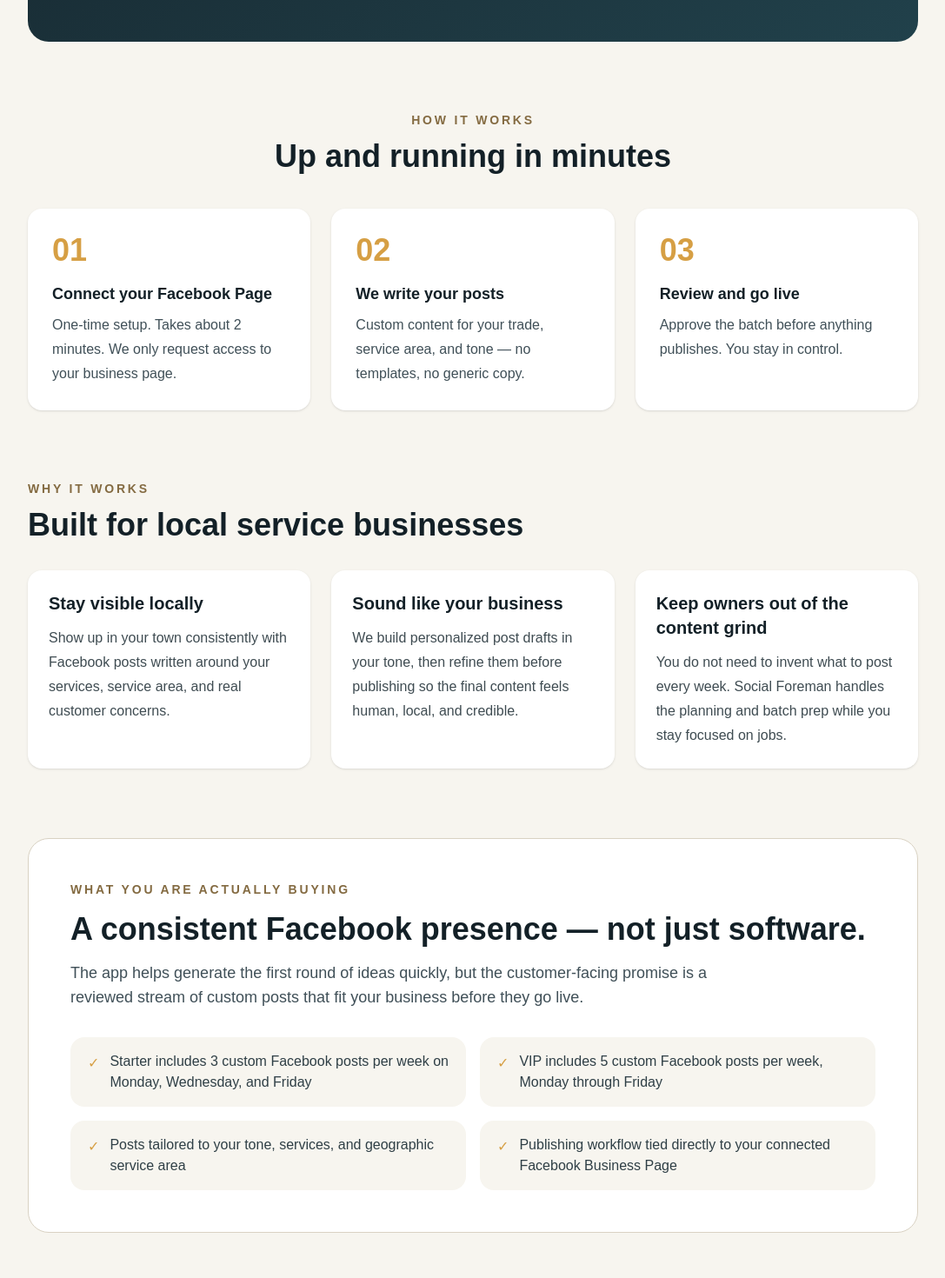
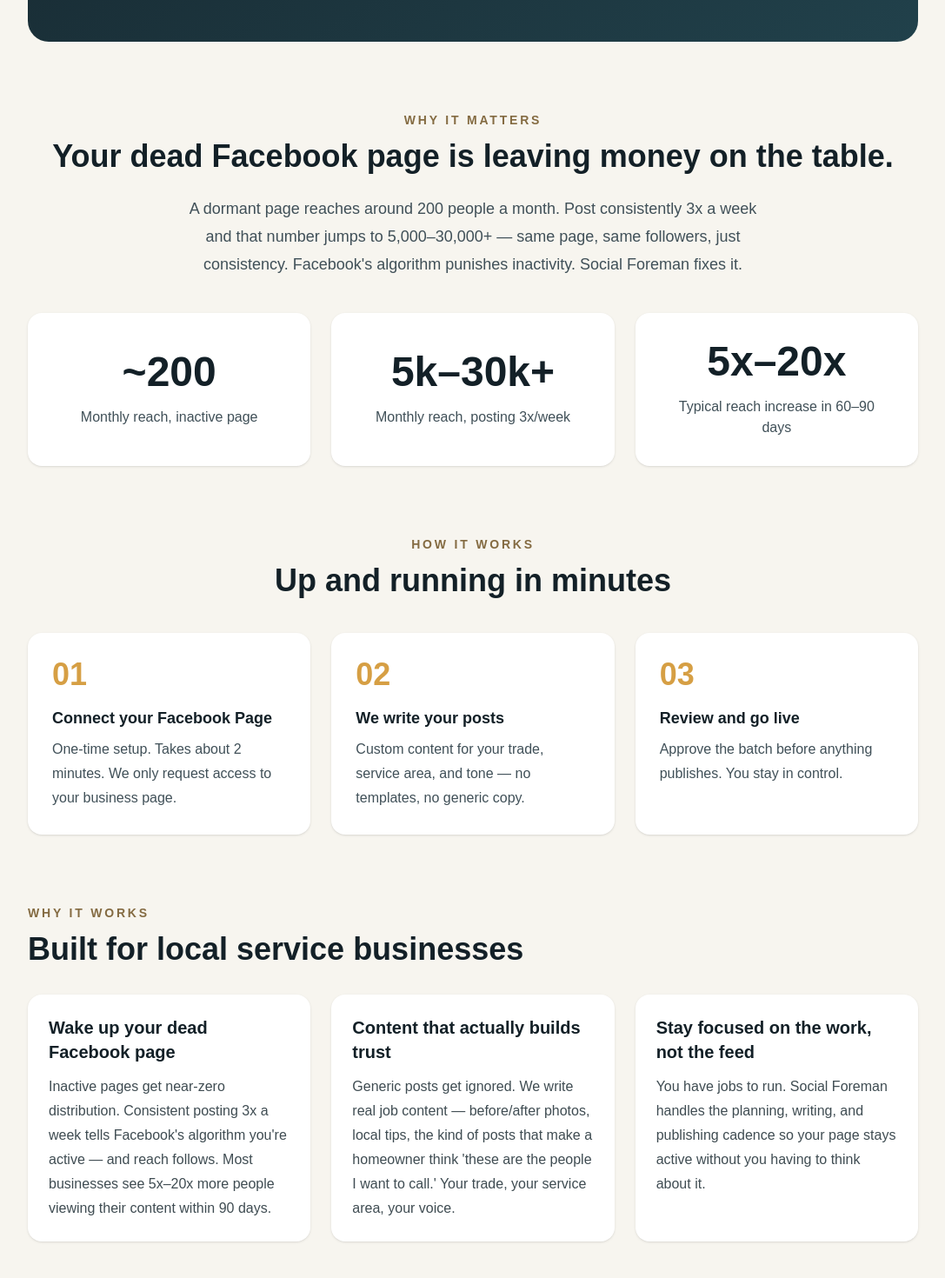
Before and after one commit to Spyders0311/Social-Foreman, a Next.js app: page / in a window 1280 px wide. Shown: the part 680-2150 px from the top of the page at 87% size, without its empty margins (96-1183 px from the left). Built offline with nearby package versions, Linux system fonts and the light colour scheme; no server answers.

Commit message:
feat: complete homepage copy strategy (Dead Page stats, contrast block, outcomes)

```diff
--- a/app/page.tsx
+++ b/app/page.tsx
@@ -11,19 +11,19 @@ const highlights = [
 
 const outcomes = [
   {
-    title: "Stay visible locally",
+    title: "Wake up your dead Facebook page",
     description:
-      "Show up in your town consistently with Facebook posts written around your services, service area, and real customer concerns.",
+      "Inactive pages get near-zero distribution. Consistent posting 3x a week tells Facebook's algorithm you're active — and reach follows. Most businesses see 5x–20x more people viewing their content within 90 days.",
   },
   {
-    title: "Sound like your business",
+    title: "Content that actually builds trust",
     description:
-      "We build personalized post drafts in your tone, then refine them before publishing so the final content feels human, local, and credible.",
+      "Generic posts get ignored. We write real job content — before/after photos, local tips, the kind of posts that make a homeowner think 'these are the people I want to call.' Your trade, your service area, your voice.",
   },
   {
-    title: "Keep owners out of the content grind",
+    title: "Stay focused on the work, not the feed",
     description:
-      "You do not need to invent what to post every week. Social Foreman handles the planning and batch prep while you stay focused on jobs.",
+      "You have jobs to run. Social Foreman handles the planning, writing, and publishing cadence so your page stays active without you having to think about it.",
   },
 ];
 
@@ -111,6 +111,33 @@ export default function Home() {
           </div>
         </section>
 
+        {/* The Dead Page Problem */}
+        <AnimatedSection>
+          <p className="text-center text-sm font-semibold uppercase tracking-[0.2em] text-[#846b42]">
+            Why it matters
+          </p>
+          <h2 className="mt-3 text-center text-3xl font-bold text-[#132027] sm:text-4xl">
+            Your dead Facebook page is leaving money on the table.
+          </h2>
+          <p className="mx-auto mt-6 max-w-2xl text-center text-lg leading-8 text-[#405058]">
+            A dormant page reaches around 200 people a month. Post consistently 3x a week and that number jumps to 5,000–30,000+ — same page, same followers, just consistency. Facebook's algorithm punishes inactivity. Social Foreman fixes it.
+          </p>
+          <div className="mt-10 grid gap-6 md:grid-cols-3">
+            <div className="flex flex-col items-center justify-center rounded-2xl bg-white p-8 text-center shadow-sm">
+              <p className="text-5xl font-bold text-[#132027]">~200</p>
+              <p className="mt-4 font-medium text-[#405058]">Monthly reach, inactive page</p>
+            </div>
+            <div className="flex flex-col items-center justify-center rounded-2xl bg-white p-8 text-center shadow-sm">
+              <p className="text-5xl font-bold text-[#132027]">5k–30k+</p>
+              <p className="mt-4 font-medium text-[#405058]">Monthly reach, posting 3x/week</p>
+            </div>
+            <div className="flex flex-col items-center justify-center rounded-2xl bg-white p-8 text-center shadow-sm">
+              <p className="text-5xl font-bold text-[#132027]">5x–20x</p>
+              <p className="mt-4 font-medium text-[#405058]">Typical reach increase in 60–90 days</p>
+            </div>
+          </div>
+        </AnimatedSection>
+
         {/* How it works */}
         <section>
           <p className="text-center text-sm font-semibold uppercase tracking-[0.2em] text-[#846b42]">
@@ -154,17 +181,15 @@ export default function Home() {
         </AnimatedSection>
 
         {/* What you're buying */}
-        <section className="rounded-3xl border border-[#d9d2c3] bg-white p-8 sm:p-12">
+        <section className="rounded-3xl border border-[#d9d2c3] bg-white p-8 sm:p-12 shadow-sm">
           <p className="text-sm font-semibold uppercase tracking-[0.2em] text-[#846b42]">
             What you are actually buying
           </p>
           <h2 className="mt-4 text-3xl font-bold text-[#132027] sm:text-4xl">
-            A consistent Facebook presence — not just software.
+            Your dead page, back to work.
           </h2>
-          <p className="mt-4 max-w-3xl text-lg text-[#405058]">
-            The app helps generate the first round of ideas quickly, but the
-            customer-facing promise is a reviewed stream of custom posts that fit
-            your business before they go live.
+          <p className="mt-4 max-w-3xl text-lg text-[#405058] leading-8">
+            The app generates post ideas from your business context, but what you're actually paying for is real, reviewed content that sounds like your business — not generic filler. Local. Specific. The kind of thing that makes a neighbor say "I should call them."
           </p>
           <div className="mt-8 grid gap-4 md:grid-cols-2">
             {deliverables.map((item) => (
@@ -177,6 +202,53 @@ export default function Home() {
               </div>
             ))}
           </div>
+
+          {/* Contrast block: What works vs what doesn't */}
+          <div className="mt-12 overflow-hidden rounded-2xl border border-[#e8e2d9] shadow-sm sm:flex">
+            {/* Left: Bad */}
+            <div className="flex-1 bg-red-50/50 p-8 sm:p-10">
+              <h3 className="text-xl font-bold text-[#8a2f2f]">
+                <span className="mr-2">❌</span> Generic content (gets reach, not customers)
+              </h3>
+              <ul className="mt-6 space-y-4 text-lg text-[#5c3b3b]">
+                <li className="flex gap-3">
+                  <span className="shrink-0 text-red-300">•</span>
+                  "Happy Monday!" and stock images
+                </li>
+                <li className="flex gap-3">
+                  <span className="shrink-0 text-red-300">•</span>
+                  Inspirational quotes with no local relevance
+                </li>
+                <li className="flex gap-3">
+                  <span className="shrink-0 text-red-300">•</span>
+                  Posts that could belong to any business anywhere
+                </li>
+              </ul>
+            </div>
+            {/* Right: Good */}
+            <div className="flex-1 bg-[#f2f8f4] p-8 sm:p-10">
+              <h3 className="text-xl font-bold text-[#1b5e32]">
+                <span className="mr-2">✅</span> What we write instead
+              </h3>
+              <ul className="mt-6 space-y-4 text-lg text-[#2e5239]">
+                <li className="flex gap-3">
+                  <span className="shrink-0 text-[#6ee59b]">•</span>
+                  "Fixed this $8k mistake another company made"
+                </li>
+                <li className="flex gap-3">
+                  <span className="shrink-0 text-[#6ee59b]">•</span>
+                  "Here's why your breaker keeps tripping (and when to call)"
+                </li>
+                <li className="flex gap-3">
+                  <span className="shrink-0 text-[#6ee59b]">•</span>
+                  Before/after job photos with your service area tagged
+                </li>
+              </ul>
+            </div>
+          </div>
+          <p className="mt-8 text-center text-lg font-medium text-[#405058]">
+            Real work. Real trust. That's what turns reach into revenue.
+          </p>
         </section>
 
         {/* Pricing */}
```
